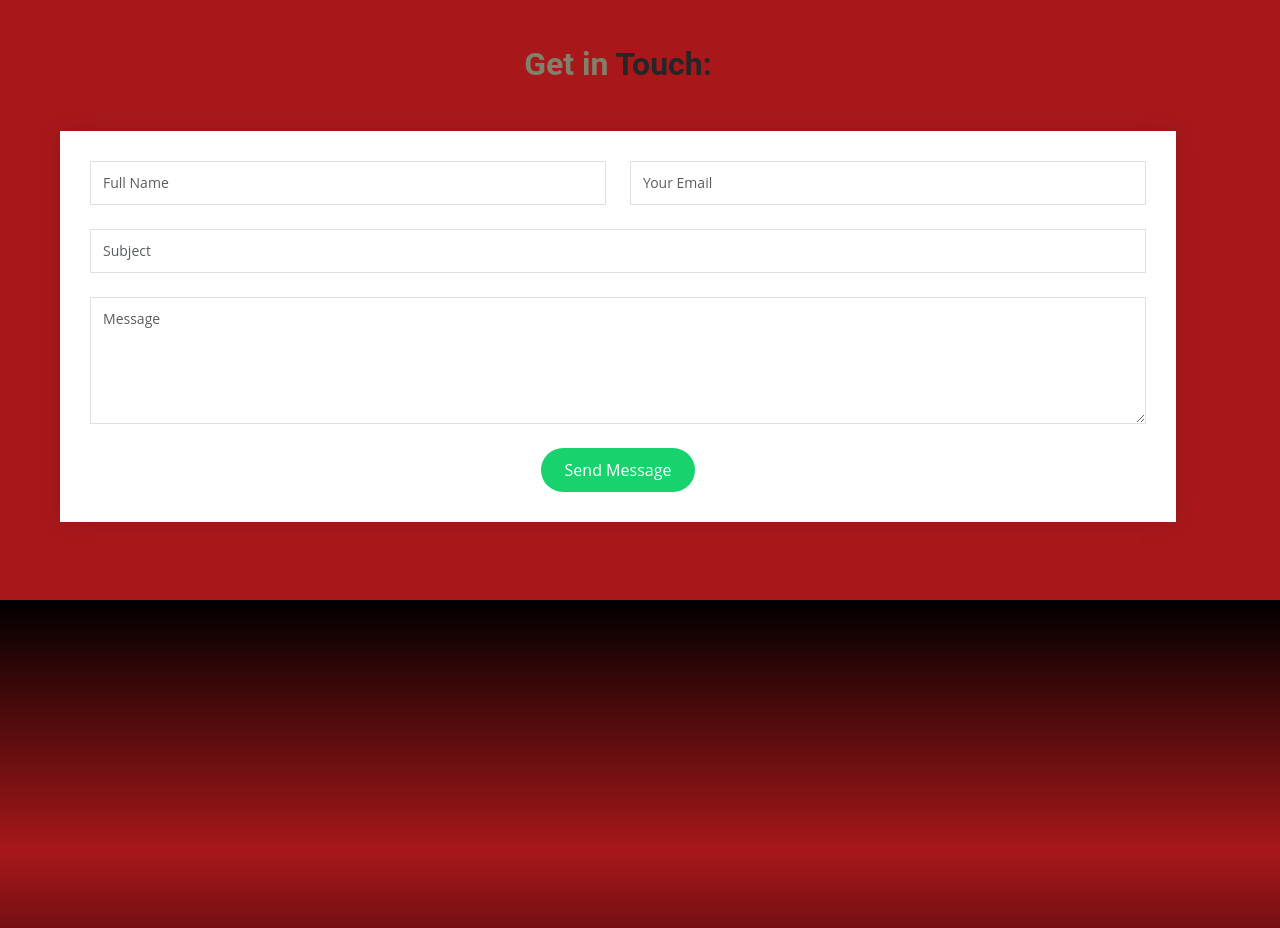
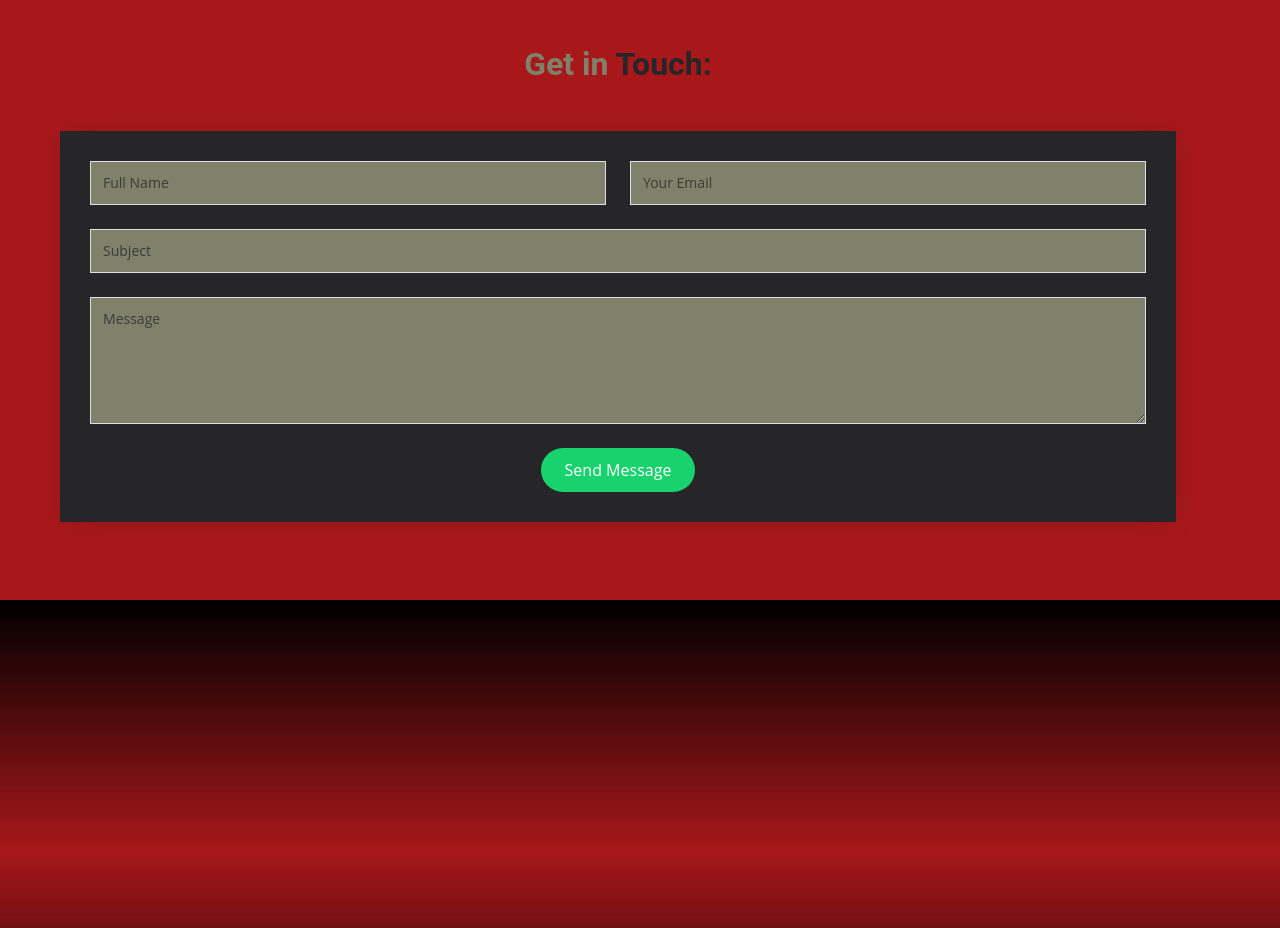
Before and after one commit to Fawzy-Moawad/6.16.48, a plain HTML site: page index.html in a window 1280 px wide. Shown: the part 2820-3748 px from the top of the page. Drawn offline with Linux system fonts and the light colour scheme; a script that the page names is missing.

Commit message:
adjust the colour of contact form.

```diff
--- a/css/style.css
+++ b/css/style.css
@@ -1051,7 +1051,7 @@ margin-top: 5px;
   width: 100%;
   box-shadow: 0 0 24px 0 rgba(0, 0, 0, 0.12);
   padding: 30px;
-  background: #fff;
+  background: #262628;
 }
 
 .contact .php-email-form .form-group {
@@ -1100,6 +1100,7 @@ margin-top: 5px;
   border-radius: 0;
   box-shadow: none;
   font-size: 14px;
+  background-color: #7F816A;
 }
 
 .contact .php-email-form input {
```
